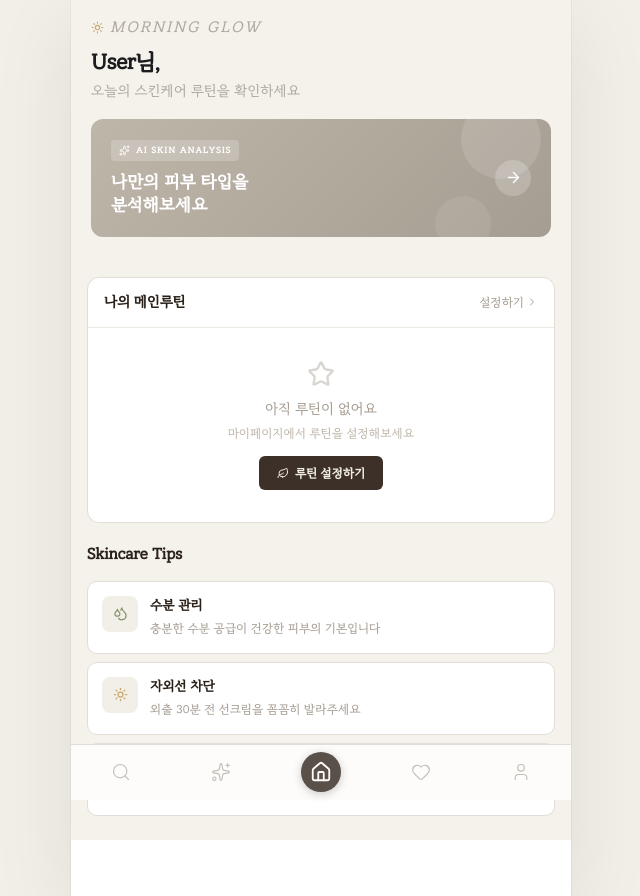
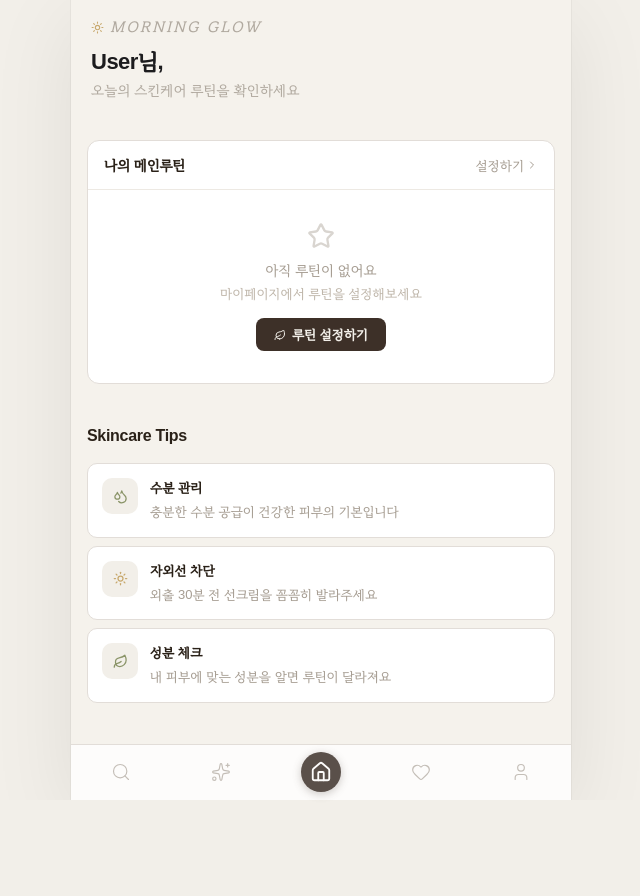
Before and after one commit to hyeonjim/Piview, a Next.js app in the folder frontend/: page /home in a window 1280 px wide. Shown: the whole page, without its empty margins (319-959 px from the left). After the commit the page ends 800 px from the top, so only its background shows below. Built offline with nearby package versions, Linux system fonts and the light colour scheme; a web font is replaced by a local one.

Commit message:
FE-refactor: 홈page 리팩토링

```diff
--- a/frontend/src/app/(main)/home/page.tsx
+++ b/frontend/src/app/(main)/home/page.tsx
@@ -1,37 +1,36 @@
 "use client";
 
 import { useEffect } from "react";
-import { Sparkles, ArrowRight, Leaf, Sun, Moon, Droplets, Star, ChevronRight } from "lucide-react";
+import { Leaf, Sun, Moon, Droplets, Star, ChevronRight } from "lucide-react";
 import Link from "next/link";
 import { SKINCARE_INSIGHTS } from "@/constants";
 import { useLocalRoutineStore } from "@/stores/useLocalRoutineStore";
-import { useUserStore, selectSkinType } from "@/stores/useUserStore";
 import { ROUTINE_STEPS } from "@/constants/routineSteps";
 
-
+// 시간대별 인사말과 아이콘 반환
 function getGreeting(): { text: string; icon: React.ReactNode } {
   const hour = new Date().getHours();
   if (hour >= 5 && hour < 12)
-    return { text: "Morning Glow", icon: <Sun size={13} style={{ color: "#C8A96E" }} /> };
+    return { text: "Morning Glow", icon: <Sun size={13} className="text-[#C8A96E]" /> };
   if (hour >= 12 && hour < 18)
-    return { text: "Afternoon Care", icon: <Sun size={13} style={{ color: "#C8A96E" }} /> };
-  return { text: "Evening Ritual", icon: <Moon size={13} style={{ color: "#A8A39D" }} /> };
+    return { text: "Afternoon Care", icon: <Sun size={13} className="text-[#C8A96E]" /> };
+  return { text: "Evening Ritual", icon: <Moon size={13} className="text-[#A8A39D]" /> };
 }
 
+// 아이콘 이름 → JSX 컴포넌트 매핑 (SKINCARE_INSIGHTS.iconName에 대응)
 const ICON_MAP = {
-  droplets: (size: number) => <Droplets size={size} style={{ color: "#8A9468" }} />,
-  sun:      (size: number) => <Sun size={size} style={{ color: "#C8A96E" }} />,
-  leaf:     (size: number) => <Leaf size={size} style={{ color: "#8A9468" }} />,
+  droplets: (size: number) => <Droplets size={size} className="text-[#8A9468]" />,
+  sun:      (size: number) => <Sun size={size} className="text-[#C8A96E]" />,
+  leaf:     (size: number) => <Leaf size={size} className="text-[#8A9468]" />,
 };
 
 export default function HomePage() {
   const greeting = getGreeting();
-  const nickname  = "User";
+  // ⚠️ API 연동 시 유저 닉네임으로 교체
+  const nickname = "User";
   const { routine, isMainRoutine } = useLocalRoutineStore();
-  // 피부타입이 설정되어 있으면 AI 진단 배너 숨김
-  const skinType = useUserStore(selectSkinType);
-  const hasSkinType = skinType !== null;
 
+  // 로컬 루틴 스토어 rehydrate (localStorage → zustand)
   useEffect(() => { useLocalRoutineStore.persist.rehydrate(); }, []);
 
   // 각 스텝별 제품 배열을 flat — 스텝당 여러 제품이 있을 수 있음
@@ -43,130 +42,47 @@ export default function HomePage() {
   const hasRoutine = isMainRoutine && mainRoutineItems.length > 0;
 
   return (
-    <div className="flex-1" style={{ backgroundColor: "#F5F2EC" }}>
+    <div className="flex-1 bg-[#F5F2EC]">
 
-      {/* ── 상단 헤더 — 연한 베이지 배경 ──────────────────────── */}
-      <div
-        style={{
-          backgroundColor: "#F5F2EC",
-          paddingTop: "15px",
-          paddingBottom: "20px",
-          paddingLeft: "20px",
-          paddingRight: "20px",
-        }}
-      >
-        {/* 인사말 */}
+      {/* ── 상단 헤더 ──────────────────────────────────────────── */}
+      <div className="bg-[#F5F2EC] pt-3.75 pb-5 px-5">
+
+        {/* 인사말 — Cormorant 폰트 (기본 폰트 아님) */}
         <div className="flex items-center gap-1.5">
           {greeting.icon}
-          <span
-            style={{
-              fontSize: "16px",
-              fontWeight: 400,
-              color: "#B0A99F",
-              letterSpacing: "0.12em",
-              textTransform: "uppercase",
-              fontFamily: "var(--font-cormorant), serif",
-              fontStyle: "italic",
-            }}
-          >
+          <span className="text-base font-normal text-[#B0A99F] tracking-[0.12em] uppercase italic [font-family:var(--font-cormorant),serif]">
             {greeting.text}
           </span>
         </div>
 
-        <h1
-          style={{
-            marginTop: "10px",
-            marginBottom: "5px",
-            fontSize: "22px",
-            fontWeight: 700,
-            color: "#1C1C1E",
-            letterSpacing: "-0.5px",
-            lineHeight: 1.2,
-            fontFamily: "var(--font-pretendard), sans-serif",
-          }}
-        >
+        {/* 닉네임 */}
+        <h1 className="mt-2.5 mb-1.25 text-[22px] font-bold text-[#1C1C1E] tracking-[-0.5px] leading-[1.2]">
           {nickname}님,
         </h1>
-        <p style={{ margin: "4px 0 0", fontSize: "14px", color: "#B0A99F", fontFamily: "var(--font-pretendard), sans-serif" }}>
+
+        {/* 서브타이틀 */}
+        <p className="mt-1 text-sm text-[#B0A99F]">
           오늘의 스킨케어 루틴을 확인하세요
         </p>
-
-        {/* ── AI 진단 배너 — 피부타입 미설정 시에만 노출 ───────────────────────────────── */}
-        {!hasSkinType && <Link href="/skin-test" className="block" style={{ marginTop: "16px" }}>
-          <div
-            className="relative overflow-hidden flex items-center justify-between"
-            style={{
-              /* 연한 베이지 그라디언트 — 밝고 따뜻한 톤 */
-              background: "linear-gradient(135deg, #BFB6AA 0%, #A69D92 100%)",
-              borderRadius: "12px",
-              padding: "20px",
-            }}
-          >
-            {/* 배경 텍스처 원 */}
-            <div style={{ position: "absolute", top: "-20px", right: "10px", width: "80px", height: "80px", borderRadius: "50%", backgroundColor: "rgba(255,255,255,0.12)" }} />
-            <div style={{ position: "absolute", bottom: "-15px", right: "60px", width: "56px", height: "56px", borderRadius: "50%", backgroundColor: "rgba(255,255,255,0.08)" }} />
-
-            <div style={{ position: "relative", zIndex: 1 }}>
-              {/* 뱃지 */}
-              <div
-                className="flex items-center gap-1.5"
-                style={{
-                  display: "inline-flex",
-                  alignItems: "center",
-                  gap: "6px",
-                  backgroundColor: "rgba(255,255,255,0.2)",
-                  borderRadius: "4px",
-                  padding: "4px 8px",
-                  marginBottom: "10px",
-                }}
-              >
-                <Sparkles size={11} style={{ color: "#FFFFFF" }} />
-                <span style={{ fontSize: "9px", fontWeight: 600, color: "#FFFFFF", letterSpacing: "0.12em", textTransform: "uppercase", fontFamily: "var(--font-pretendard), sans-serif" }}>
-                  AI SKIN ANALYSIS
-                </span>
-              </div>
-              <p style={{ margin: 0, fontSize: "17px", fontWeight: 700, color: "#FFFFFF", lineHeight: 1.35, fontFamily: "var(--font-pretendard), sans-serif" }}>
-                나만의 피부 타입을<br />분석해보세요
-              </p>
-            </div>
-
-            <div style={{ position: "relative", zIndex: 1, display: "flex", alignItems: "center", justifyContent: "center", width: "36px", height: "36px", borderRadius: "50%", backgroundColor: "rgba(255,255,255,0.2)", flexShrink: 0 }}>
-              <ArrowRight size={17} style={{ color: "#FFFFFF" }} />
-            </div>
-          </div>
-        </Link>}
       </div>
 
-      {/* ── 나의 루틴 ────────────────────────────────────── */}
-      <div style={{ padding: "20px 16px 0" }}>
-        <div
-          style={{
-            backgroundColor: "#FFFFFF",
-            borderRadius: "12px",
-            border: "1px solid #E2DDD8",
-            overflow: "hidden",
-          }}
-        >
+      {/* ── 나의 루틴 ─────────────────────────────────────────── */}
+      <div className="py-5 px-4">
+        <div className="bg-white rounded-xl border border-[#E2DDD8] overflow-hidden">
+
           {/* 섹션 헤더 */}
-          <div
-            className="flex items-center justify-between"
-            style={{
-              padding: "14px 16px",
-              borderBottom: "1px solid #EDE9E3",
-            }}
-          >
-            <div className="flex items-center gap-2">
-              <span style={{ fontSize: "14px", fontWeight: 700, color: "#2A2118", letterSpacing: "-0.2px", fontFamily: "var(--font-pretendard), sans-serif" }}>
-                나의 메인루틴
-              </span>
-            </div>
+          <div className="flex items-center justify-between py-3.5 px-4 border-b border-[#EDE9E3]">
+            <span className="text-sm font-bold text-[#2A2118] tracking-[-0.2px]">
+              나의 메인루틴
+            </span>
+
             {hasRoutine ? (
-              <span style={{ fontSize: "11px", fontWeight: 600, padding: "3px 10px", borderRadius: "12px", backgroundColor: "#F2EFE9", color: "#A69D92", fontFamily: "var(--font-pretendard), sans-serif" }}>
+              <span className="text-[11px] font-semibold py-0.75 px-2.5 rounded-xl bg-[#F2EFE9] text-[#A69D92]">
                 {mainRoutineItems.length}단계
               </span>
             ) : (
               <Link href="/mypage">
-                <span className="flex items-center gap-0.5" style={{ fontSize: "12px", color: "#A69D92", fontFamily: "var(--font-pretendard), sans-serif" }}>
+                <span className="flex items-center gap-0.5 text-xs text-[#A69D92]">
                   설정하기 <ChevronRight size={12} />
                 </span>
               </Link>
@@ -175,26 +91,28 @@ export default function HomePage() {
 
           {/* 루틴 리스트 */}
           {hasRoutine ? (
-            <div style={{ padding: "0 16px" }}>
+            <div className="px-4">
               {mainRoutineItems.map(({ step, product }, index) => (
                 <div
-                  key={step.code}
-                  className="flex items-center gap-3"
-                  style={{
-                    paddingTop: "12px",
-                    paddingBottom: "12px",
-                    borderBottom: index < mainRoutineItems.length - 1 ? "1px solid #EDE9E3" : "none",
-                  }}
+                  key={`${step.code}-${product.name}`}
+                  className={`flex items-center gap-3 py-3${
+                    index < mainRoutineItems.length - 1 ? " border-b border-[#EDE9E3]" : ""
+                  }`}
                 >
-                  <span style={{ fontSize: "10px", fontWeight: 700, color: "#BFB6AA", width: "16px", flexShrink: 0, fontFamily: "var(--font-cormorant), serif" }}>
+                  {/* 스텝 번호 — Cormorant 폰트 (기본 폰트 아님) */}
+                  <span className="text-[10px] font-bold text-[#BFB6AA] w-4 shrink-0 [font-family:var(--font-cormorant),serif]">
                     {String(index + 1).padStart(2, "0")}
                   </span>
-                  <span style={{ fontSize: "20px", width: "28px", textAlign: "center", flexShrink: 0 }}>{product.emoji}</span>
-                  <div style={{ flex: 1, minWidth: 0 }}>
-                    <p style={{ margin: 0, fontSize: "12px", color: "#A69D92", fontWeight: 500, letterSpacing: "0.03em", fontFamily: "var(--font-pretendard), sans-serif" }}>
+
+                  {/* 이모지 */}
+                  <span className="text-[20px] w-7 text-center shrink-0">{product.emoji}</span>
+
+                  {/* 스텝 정보 */}
+                  <div className="flex-1 min-w-0">
+                    <p className="m-0 text-xs text-[#A69D92] font-medium tracking-[0.03em]">
                       {step.label}
                     </p>
-                    <p style={{ margin: "1px 0 0", fontSize: "16px", fontWeight: 600, color: "#2A2118", overflow: "hidden", textOverflow: "ellipsis", whiteSpace: "nowrap", fontFamily: "var(--font-pretendard), sans-serif" }}>
+                    <p className="mt-px text-base font-semibold text-[#2A2118] overflow-hidden text-ellipsis whitespace-nowrap">
                       {product.name}
                     </p>
                   </div>
@@ -202,29 +120,17 @@ export default function HomePage() {
               ))}
             </div>
           ) : (
-            <div className="flex flex-col items-center justify-center" style={{ padding: "32px 20px" }}>
-              <Star size={28} style={{ color: "#D9D5D0", marginBottom: "10px" }} />
-              <p style={{ margin: 0, fontSize: "14px", fontWeight: 500, color: "#A69D92", textAlign: "center", fontFamily: "var(--font-pretendard), sans-serif" }}>
+            /* 루틴 없음 빈 상태 */
+            <div className="flex flex-col items-center justify-center py-8 px-5">
+              <Star size={28} className="text-[#D9D5D0] mb-2.5" />
+              <p className="m-0 text-sm font-medium text-[#A69D92] text-center">
                 아직 루틴이 없어요
               </p>
-              <p style={{ margin: "4px 0 0", fontSize: "12px", color: "#BFB6AA", textAlign: "center", lineHeight: 1.5, fontFamily: "var(--font-pretendard), sans-serif" }}>
+              <p className="mt-1 text-xs text-[#BFB6AA] text-center leading-normal">
                 마이페이지에서 루틴을 설정해보세요
               </p>
               <Link href="/mypage">
-                <button
-                  className="flex items-center gap-1.5 cursor-pointer border-none"
-                  style={{
-                    marginTop: "14px",
-                    padding: "8px 18px",
-                    borderRadius: "6px",
-                    /* 따뜻한 다크 브라운 — 베이지 테마와 조화 */
-                    backgroundColor: "#3D3028",
-                    color: "#F2EFE9",
-                    fontSize: "12px",
-                    fontWeight: 600,
-                    fontFamily: "var(--font-pretendard), sans-serif",
-                  }}
-                >
+                <button className="flex items-center gap-1.5 cursor-pointer border-none mt-3.5 py-2 px-4.5 rounded-md bg-[#3D3028] text-[#F2EFE9] text-xs font-semibold">
                   <Leaf size={12} /> 루틴 설정하기
                 </button>
               </Link>
@@ -233,43 +139,34 @@ export default function HomePage() {
         </div>
       </div>
 
-      {/* ── Skincare Tips ─────────────────────────────────── */}
-      <div style={{ padding: "20px 16px 24px" }}>
+      {/* ── Skincare Tips ──────────────────────────────────────── */}
+      <div className="pt-5 px-4 pb-6">
+
         {/* 섹션 타이틀 */}
-        <div className="flex items-baseline gap-2" style={{ marginBottom: "15px" }}>
-          <h2 style={{fontSize: "16px", fontWeight: 700, color: "#2A2118", letterSpacing: "-0.3px", fontFamily: "var(--font-pretendard), sans-serif" }}>
+        <div className="flex items-baseline gap-2 mb-3.75">
+          <h2 className="text-base font-bold text-[#2A2118] tracking-[-0.3px]">
             Skincare Tips
           </h2>
         </div>
 
-        <div style={{ display: "flex", flexDirection: "column", gap: "8px" }}>
+        {/* 팁 카드 목록 */}
+        <div className="flex flex-col gap-2">
           {SKINCARE_INSIGHTS.map((item) => (
             <div
               key={item.label}
-              className="flex items-start gap-3"
-              style={{
-                backgroundColor: "#FFFFFF",
-                borderRadius: "10px",
-                border: "1px solid #E2DDD8",
-                padding: "14px",
-              }}
+              className="flex items-start gap-3 bg-white rounded-[10px] border border-[#E2DDD8] p-3.5"
             >
-              <div
-                className="flex items-center justify-center shrink-0"
-                style={{
-                  width: "36px",
-                  height: "36px",
-                  borderRadius: "8px",
-                  backgroundColor: "#F2EFE9",
-                }}
-              >
+              {/* 아이콘 박스 */}
+              <div className="flex items-center justify-center shrink-0 w-9 h-9 rounded-lg bg-[#F2EFE9]">
                 {ICON_MAP[item.iconName](15)}
               </div>
+
+              {/* 텍스트 */}
               <div>
-                <p style={{ margin: 0, fontSize: "13px", fontWeight: 600, color: "#2A2118", fontFamily: "var(--font-pretendard), sans-serif" }}>
+                <p className="m-0 text-[13px] font-semibold text-[#2A2118]">
                   {item.label}
                 </p>
-                <p style={{ margin: "3px 0 0", fontSize: "12px", color: "#A69D92", lineHeight: 1.6, fontFamily: "var(--font-pretendard), sans-serif" }}>
+                <p className="mt-0.75 text-xs text-[#A69D92] leading-[1.6]">
                   {item.desc}
                 </p>
               </div>
```
